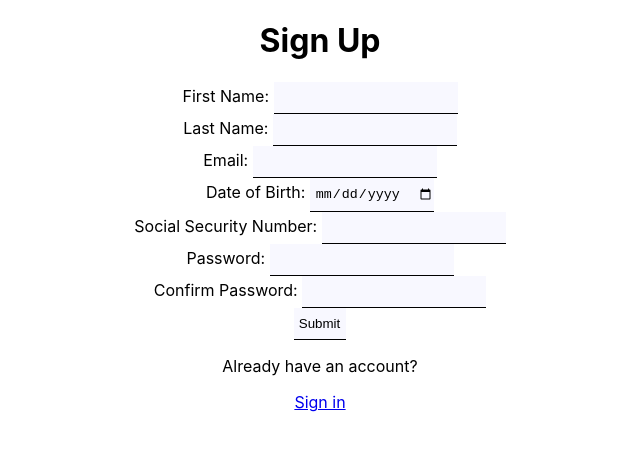
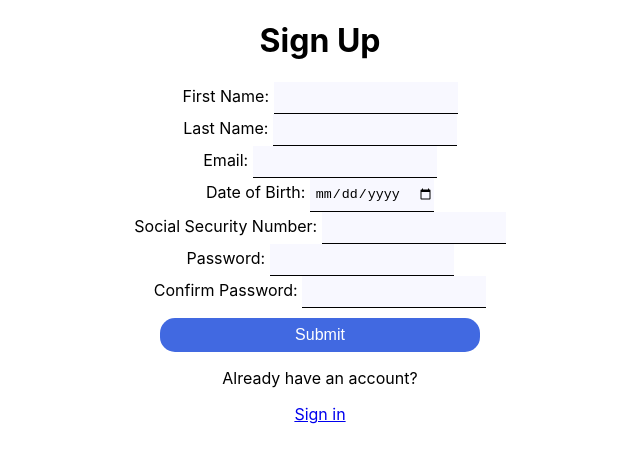
Before and after one commit to TienNguyen93/Secured-Voting, a React (Create React App) app in the folder frontend/: page /signup in a window 1280 px wide. Shown: the top 462 px of the page, without its empty margins (320-960 px from the left). Built offline with nearby package versions, Linux system fonts and the light colour scheme; no server answers.

Commit message:
create backend route for register

```diff
--- a/frontend/src/components/containers/SignupContainer.js
+++ b/frontend/src/components/containers/SignupContainer.js
@@ -2,12 +2,12 @@ import { SignupView } from "../views";
 import React, { useState, useEffect } from "react";
 
 const SignupContainer = () => {
-    const [voter, setVoter] = useState([]);
+    const [voters, setVoters] = useState([]);
 
     useEffect(() => {
         fetch("http://localhost:5000/voters").then((response) =>
             response.json().then((data) => {
-                setVoter(data);
+                setVoters(data);
             })
         );
     }, []);
@@ -16,7 +16,7 @@ const SignupContainer = () => {
     const [registerVoter, setRegisterVoter] = useState({});
 
     // Capture input data when it is entered
-    let handleChange = (e) => {
+    const handleChange = (e) => {
         let newVoter = {};
         newVoter = { [e.target.name]: e.target.value };
         setRegisterVoter((registerVoter) => ({
@@ -25,40 +25,34 @@ const SignupContainer = () => {
         }));
     };
 
-    let handleSubmit = (e) => {
+    const handleSubmit = (e) => {
         e.preventDefault(); // Prevent browser reload/refresh after submit.
-
         if (registerVoter.password !== registerVoter.confirmPassword) {
             alert("Passwords do not match.");
         } else {
-            let found = false;
-            // update data from backend
-            voter.map((voter) => {
-                if (
-                    voter.ssn == registerVoter.ssn &&
-                    voter.registered == false
-                ) {
-                    fetch("http://localhost:5000/voters", {
-                        method: "PUT",
-                        headers: {
-                            "content-Type": "application/json",
-                        },
-                        body: JSON.stringify({
-                            password: registerVoter.password,
-                            registered: true,
-                        }),
-                    })
-                        .then((response) => response.json())
-                        .then((data) => {
-                            console.log(data);
-                        });
-                    found = true;
+            voters.map(voter => {
+                // if ssn match, retrieve voter's ID
+                if (Number(registerVoter.ssn) === voter.ssn) {
+                    const id = voter._id
+                    if (voter.registered === true) {
+                        console.log('User already registered')
+                    } else {
+                        const request = {
+                            method: "PUT",
+                            headers: { "content-Type": "application/json" },
+                            body: JSON.stringify({
+                                password: registerVoter.password,
+                                email: registerVoter.email,
+                                registered: true,
+                            }),
+                        }
+                        fetch(`http://localhost:5000/voters/${id}`, request)
+                            .then((response) => response.json())
+                            .then((data) => console.log('put method', data))
+                            .catch(error => console.log(error))
+                    }
                 }
-            });
-
-            if (found == false) {
-                alert("SSN not found or already registered.");
-            }
+            })
         }
     };
 
--- a/frontend/src/components/views/SigninView.js
+++ b/frontend/src/components/views/SigninView.js
@@ -32,12 +32,12 @@ const SigninView = () => {
     const Redirect = ({ res }) => {
         if (res === 'Voter') {
             return (
-                <Navigate to="/voting"/>
+                <Navigate to="/voting" />
             )
         }
         if (res === 'Admin') {
             return (
-                <Navigate to="/admin"/>
+                <Navigate to="/admin" />
             )
         }
         if (res === 'None') {
--- a/frontend/src/components/views/SignupView.js
+++ b/frontend/src/components/views/SignupView.js
@@ -2,13 +2,9 @@
 import React from "react";
 import { Link } from "react-router-dom";
 
-// const useStyles = makeStyles( () => ({
-
-// }));
-
 const SignupView = (props) => {
     const { handleChange, handleSubmit } = props;
-    // const classes = useStyles();
+
     return (
         <div>
             <h1>Sign Up</h1>
@@ -82,7 +78,14 @@ const SignupView = (props) => {
                 />
                 <br />
 
-                <input type="submit" value="Submit" />
+                <div>
+                <div className='button-container'>
+                    <button type="submit" onClick={handleSubmit}>
+                        Submit
+                    </button>
+                </div>
+                </div>
+
             </form>
 
             <p>Already have an account? </p>
```
Also changed, not shown: 2 other files (tests, documents, lock files or other folders).
